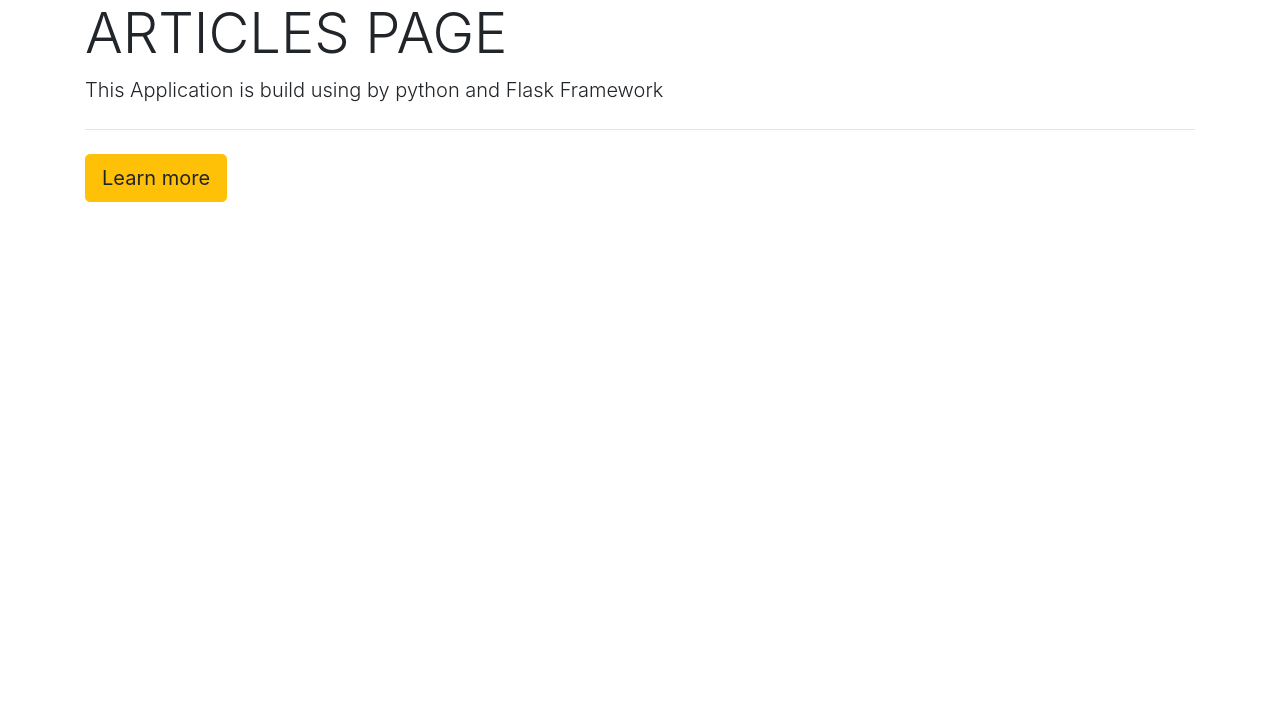
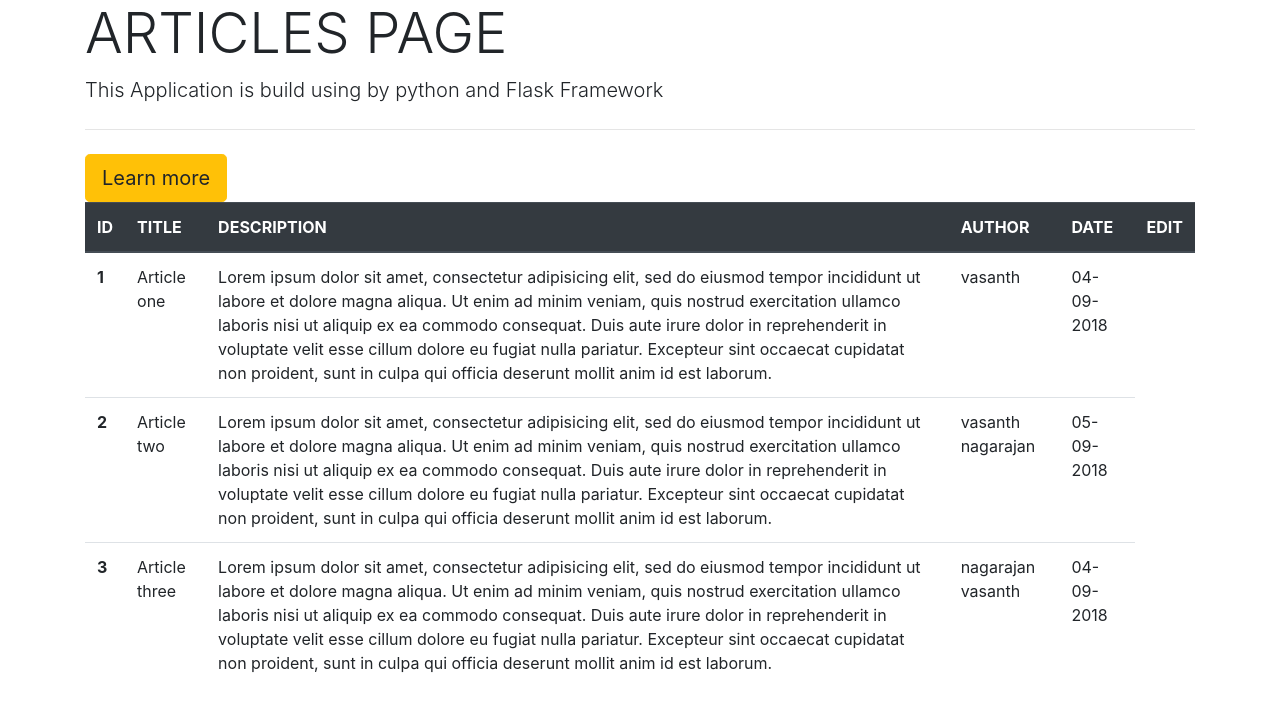
Before and after one commit to zzickso/flask_web, a Flask app: page /articles in a window 1280 px wide. Shown: the part 56-768 px from the top of the page. Run offline with Flask 2, Linux system fonts and the light colour scheme; some libraries are stand-ins or nearby versions.

Commit message:
리스트 처리 articles.html for 문

```diff
--- a/app.py
+++ b/app.py
@@ -1,5 +1,5 @@
 from flask import Flask , render_template
-
+from data import Articles
 
 app = Flask(__name__)
 
@@ -16,7 +16,9 @@ def about():
 
 @app.route('/articles')
 def articles():
-    return render_template("articles.html", hello = "Gary Kim")
+    articles = Articles()
+    # print(articles[0]['title'])
+    return render_template("articles.html", articles = articles)
 
 if __name__ == '__main__':
     app.run()
--- /dev/null
+++ b/data.py
@@ -0,0 +1,5 @@
+def Articles():
+    articles = [  {  'id': 1,  'title':'Article one',  'body':'Lorem ipsum dolor sit amet, consectetur adipisicing elit, sed do eiusmod tempor incididunt ut labore et dolore magna aliqua. Ut enim ad minim veniam, quis nostrud exercitation ullamco laboris nisi ut aliquip ex ea commodo consequat. Duis aute irure dolor in reprehenderit in voluptate velit esse cillum dolore eu fugiat nulla pariatur. Excepteur sint occaecat cupidatat non proident, sunt in culpa qui officia deserunt mollit anim id est laborum.',  'author':'vasanth',  'create_date':'04-09-2018',  },
+ {  'id': 2,  'title':'Article two',  'body':'Lorem ipsum dolor sit amet, consectetur adipisicing elit, sed do eiusmod tempor incididunt ut labore et dolore magna aliqua. Ut enim ad minim veniam, quis nostrud exercitation ullamco laboris nisi ut aliquip ex ea commodo consequat. Duis aute irure dolor in reprehenderit  in voluptate velit esse cillum dolore eu fugiat nulla pariatur. Excepteur sint occaecat cupidatat non proident, sunt in culpa qui officia deserunt mollit anim id est laborum.',  'author':'vasanth nagarajan',  'create_date':'05-09-2018',  },
+{  'id': 3,  'title':'Article three',  'body':'Lorem ipsum dolor sit amet, consectetur adipisicing elit, sed do eiusmod tempor incididunt ut labore et dolore magna aliqua. Ut enim ad minim veniam, quis nostrud exercitation ullamco laboris nisi ut aliquip ex ea commodo consequat. Duis aute irure dolor in reprehenderit in voluptate velit esse cillum dolore eu fugiat nulla pariatur. Excepteur sint occaecat cupidatat non proident, sunt in culpa qui officia deserunt mollit anim id est laborum.',  'author':'nagarajan vasanth',  'create_date':'04-09-2018',  } ]
+    return articles
--- a/templates/articles.html
+++ b/templates/articles.html
@@ -3,5 +3,29 @@
 <h1 class="display-4">ARTICLES PAGE</h1>
 <p class="lead">This Application is build using by python and Flask Framework</p>
 <hr class="my-4">
+<span></span>
 <a class="btn btn-warning btn-lg" href="#" role="button">Learn more</a>
-{% endblock %}
+
+<table class="table" style="width:100% ">
+    <thead class="thead-dark">
+    <tr>
+      <th scope="col">ID</th>
+      <th scope="col">TITLE</th>
+      <th scope="col">DESCRIPTION</th>
+      <th scope="col">AUTHOR</th>
+      <th scope="col">DATE</th>
+      <th scope="col">EDIT</th>
+    </tr>
+    </thead>
+    <tbody>
+        {% for article in articles %}
+      <tr>
+        <th>{{article['id']}}</th>
+        <td>{{article['title']}}</td>
+        <td>{{article['body']}}</td>
+        <td>{{article['author']}}</td>
+        <td>{{article['create_date']}}</td>
+      </tr>
+      {% endfor%}
+    </tbody>
+  {% endblock %}
```
